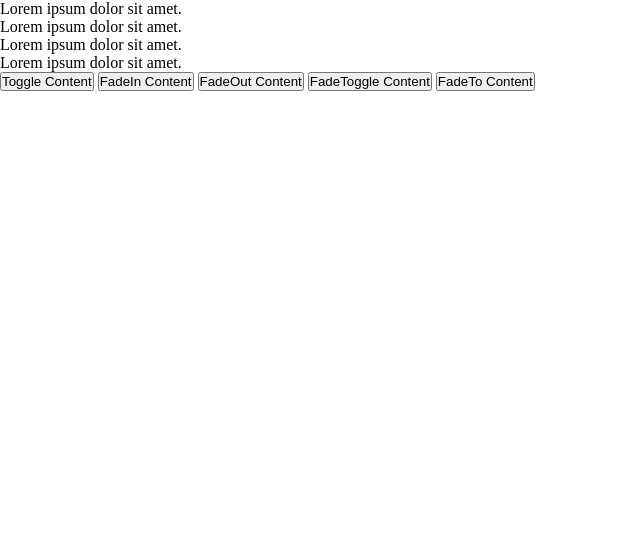
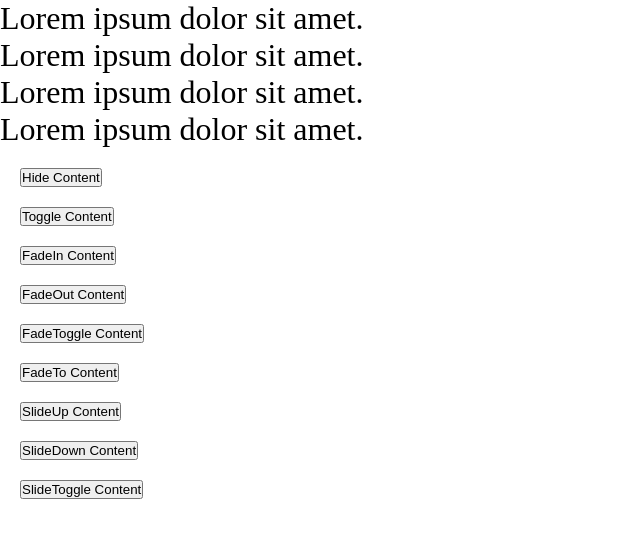
Before and after one commit to abhay-ag/jQuery, a plain HTML site: page Day-2/index.html in a window 1280 px wide. Shown: the whole page, without its empty margins (0-640 px from the left). Drawn offline with Linux system fonts and the light colour scheme.

Commit message:
slide Events

```diff
--- a/Day-2/app.js
+++ b/Day-2/app.js
@@ -48,4 +48,21 @@ $(document).ready(function(){
     $('.btn5').click(function(){
         $('.test').fadeTo(1000, 0.2);
     })
+
+    // slideDown, slideUp, slideToggle events
+
+    // slideUp Event
+    $('.btn6').click(function(){
+        $('.test').slideUp(1000);
+    })
+
+    // slideDown event
+    $('.btn7').click(function(){
+        $('.test').slideDown(1000);
+    })
+
+    // slideToggle event
+    $('.btn8').click(function(){
+        $('.test').slideToggle(1000);
+    })
 })
--- a/Day-2/index.html
+++ b/Day-2/index.html
@@ -10,6 +10,13 @@
             margin: 0;
             padding: 0;
         }
+        p{
+            font-size: 2rem;
+        }
+        button{
+            display: block;
+            margin: 20px;
+        }
     </style>
 </head>
 <body>
@@ -17,12 +24,15 @@
     <p class="test">Lorem ipsum dolor sit amet.</p>
     <p class="test">Lorem ipsum dolor sit amet.</p>
     <p>Lorem ipsum dolor sit amet.</p>
-    <!-- <button class="btn">Hide Content</button> -->
+    <button class="btn">Hide Content</button>
     <button class="btn1">Toggle Content</button>
     <button class="btn2">FadeIn Content</button>
     <button class="btn3">FadeOut Content</button>
     <button class="btn4">FadeToggle Content</button>
     <button class="btn5">FadeTo Content</button>
+    <button class="btn6">SlideUp Content</button>
+    <button class="btn7">SlideDown Content</button>
+    <button class="btn8">SlideToggle Content</button>
     <script src="../jquery-3.6.0.js"></script>
     <script src="./app.js"></script>
 </body>
```
